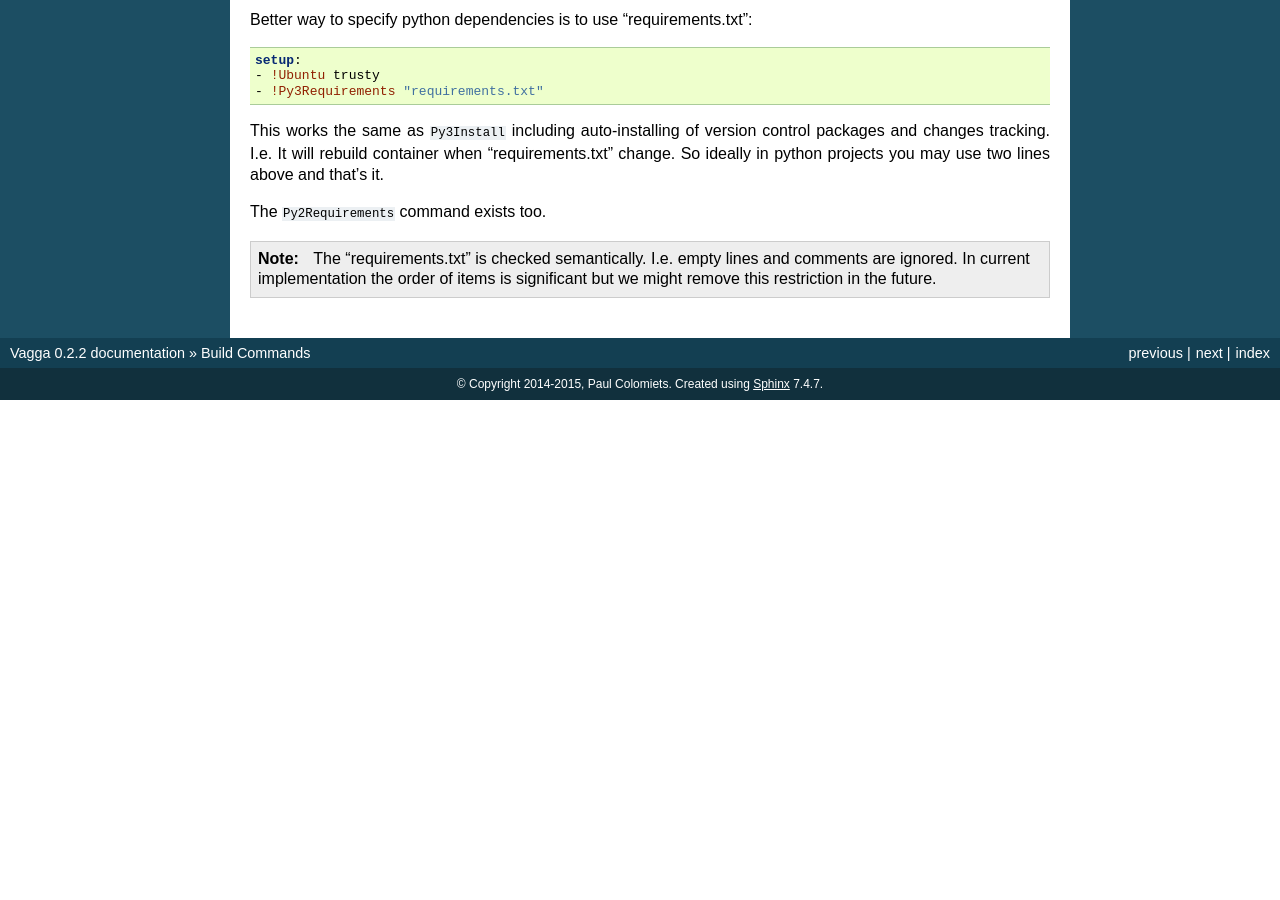
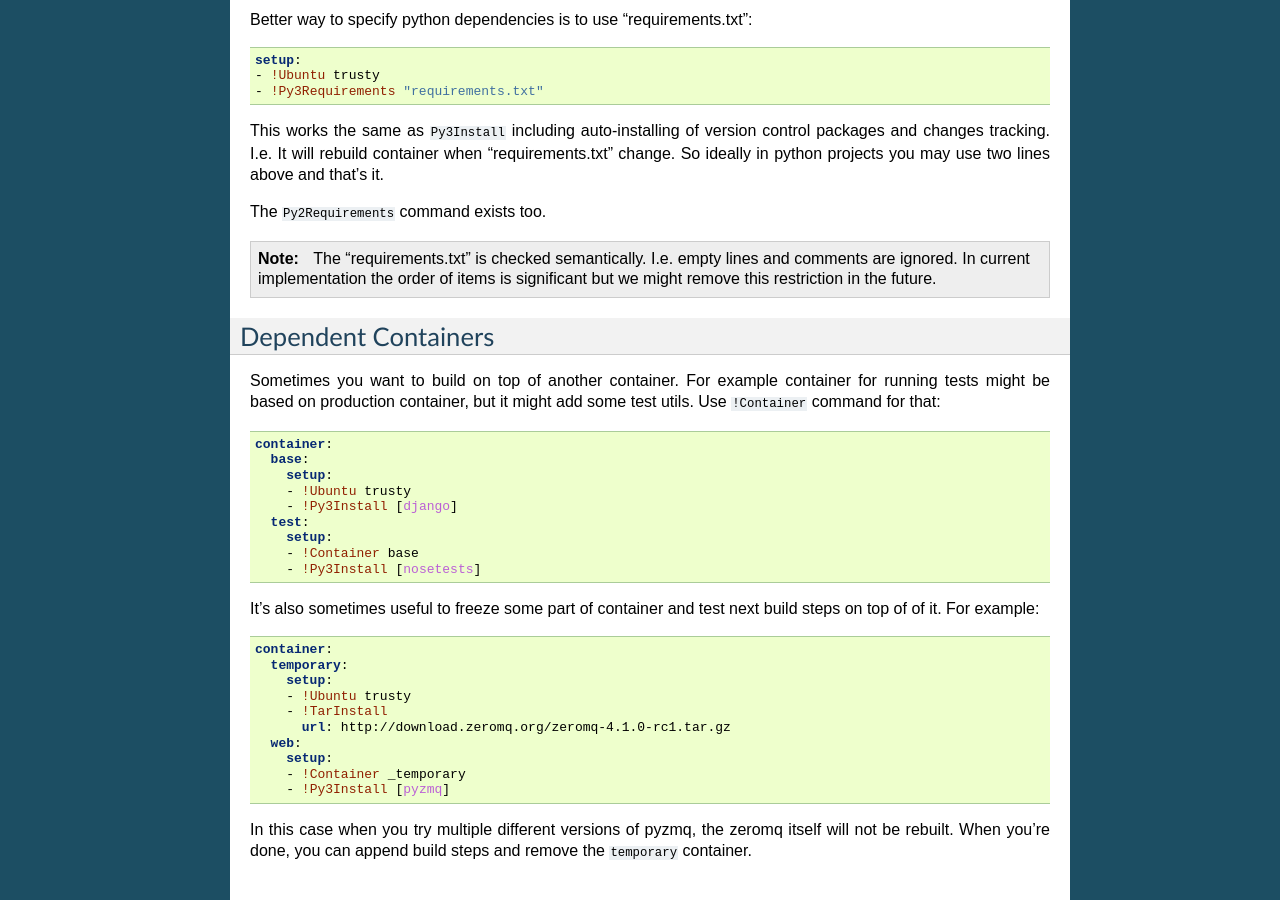
Before and after one commit to tailhook/vagga, a Sphinx documentation site: the page built from docs/build_commands.rst, in a window 1280 px wide and 900 px high, scrolled down 5373 px. Built offline with Sphinx 7.4.7, drawn with Linux system fonts in a browser that asks for light colours; before the commit the page ends 5773 px from its top, so only the background shows below that.

Commit message:
Document `!Container` command

```diff
--- a/RELEASE_NOTES.rst
+++ b/RELEASE_NOTES.rst
@@ -17,6 +17,8 @@ Vagga 0.2.3
 * vagga now supports ``--env`` and ``--use-env`` command-line switch to set
   envionment variable for child processes and to propagate a variable from
   parent (i.e. user's) environment
+* Add ``!Container`` build command, which may be used to build on top of
+  another container
 
 
 Vagga 0.2.2
--- a/docs/build_commands.rst
+++ b/docs/build_commands.rst
@@ -395,3 +395,44 @@ The ``Py2Requirements`` command exists too.
 
 
 .. _pip: http://pip.pypa.io
+
+.. _dependent_containers:
+
+Dependent Containers
+====================
+
+Sometimes you want to build on top of another container. For example container
+for running tests might be based on production container, but it might add some
+test utils. Use ``!Container`` command for that:
+
+.. code-block:: yaml
+
+   container:
+     base:
+       setup:
+       - !Ubuntu trusty
+       - !Py3Install [django]
+     test:
+       setup:
+       - !Container base
+       - !Py3Install [nosetests]
+
+It's also sometimes useful to freeze some part of container and test next build
+steps on top of of it. For example:
+
+.. code-block:: yaml
+
+   container:
+     temporary:
+       setup:
+       - !Ubuntu trusty
+       - !TarInstall
+         url: http://download.zeromq.org/zeromq-4.1.0-rc1.tar.gz
+     web:
+       setup:
+       - !Container _temporary
+       - !Py3Install [pyzmq]
+
+In this case when you try multiple different versions of pyzmq, the zeromq
+itself will not be rebuilt. When you're done, you can append build steps and
+remove the ``temporary`` container.
--- a/docs/tips.rst
+++ b/docs/tips.rst
@@ -34,6 +34,8 @@ run multiple commands you might use bash:
 .. note:: We delete package indexes of ubuntu after container is built. It's
    done to keep image smaller. So you always need ``apt-get update`` step.
 
+Another technique is to use :ref:`dependent_containers`.
+
 
 I'm Getting "permission denied" Errors
 ======================================
```
